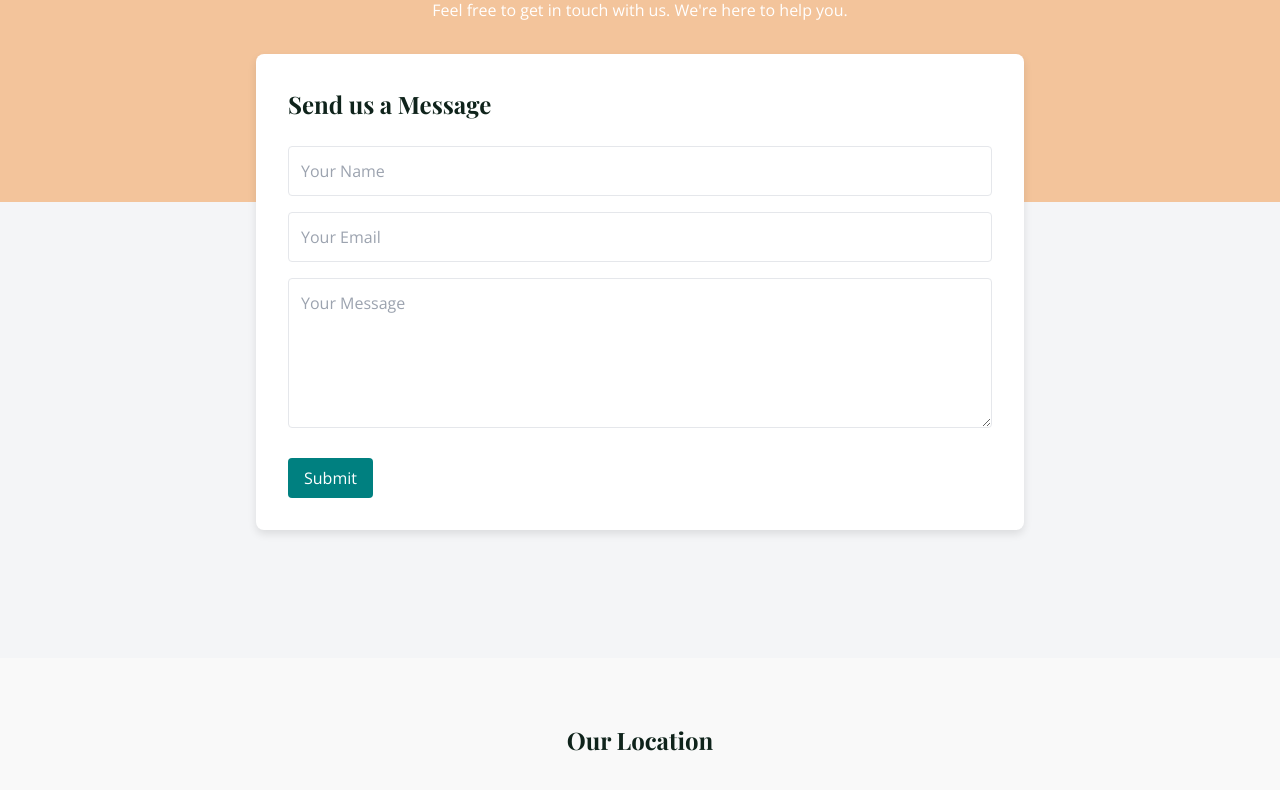
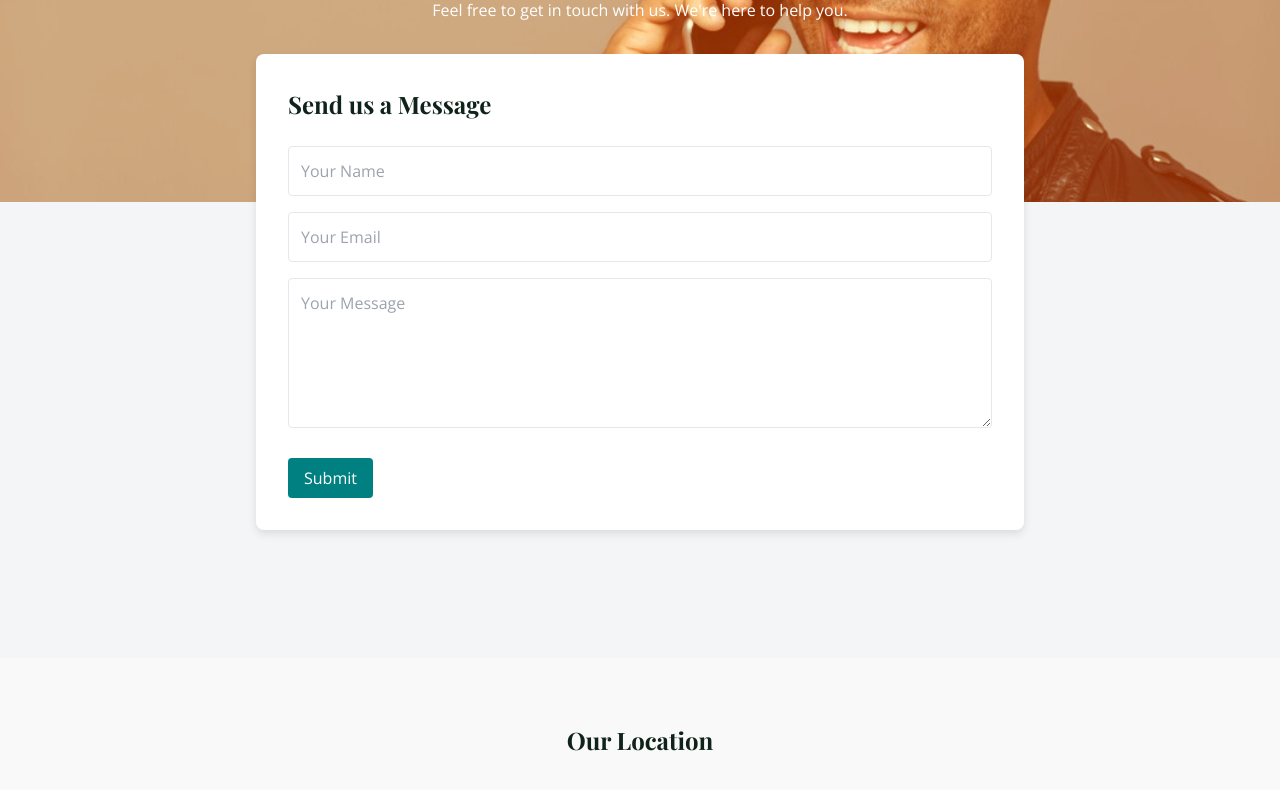
Before and after one commit to Broseey/REAL_ESTATE_PROJECT, a plain HTML site: page contact.html in a window 1280 px wide. Shown: the part 178-968 px from the top of the page. Drawn offline with nearby package versions, Linux system fonts and the light colour scheme; the site is published under a folder, as on GitHub Pages, so addresses that start at the root find nothing.

Commit message:
I'just corrected img location and rerun tailwind

```diff
--- a/contact.html
+++ b/contact.html
@@ -167,7 +167,7 @@
 
  <!-- Contact content -->
  <div class="contact-container relative z-[1]">
-    <div class="absolute bg-sandy-brown bg-blend-overlay bg-opacity-60 w-full h-80 top-0 z-[-1] bg-[url(/REAL_ESTATE_PROJECT/img/contactus/happy-call-2.jpg)] bg-cover  bg-center md:bg-left scale-x-[1]">
+    <div class="absolute bg-sandy-brown bg-blend-overlay bg-opacity-60 w-full h-80 top-0 z-[-1] bg-[url(../img/contactus/happy-call-2.jpg)] bg-cover  bg-center md:bg-left scale-x-[1]">
 
     </div>
     <div class="container mx-auto z-10">
```
